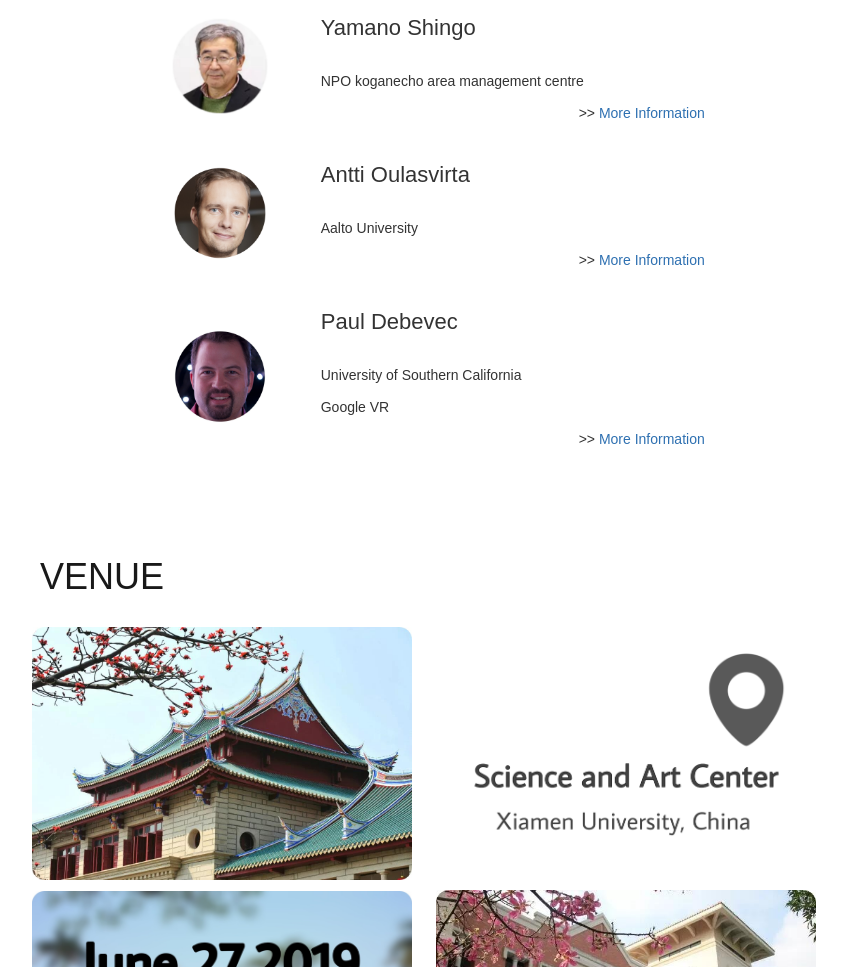
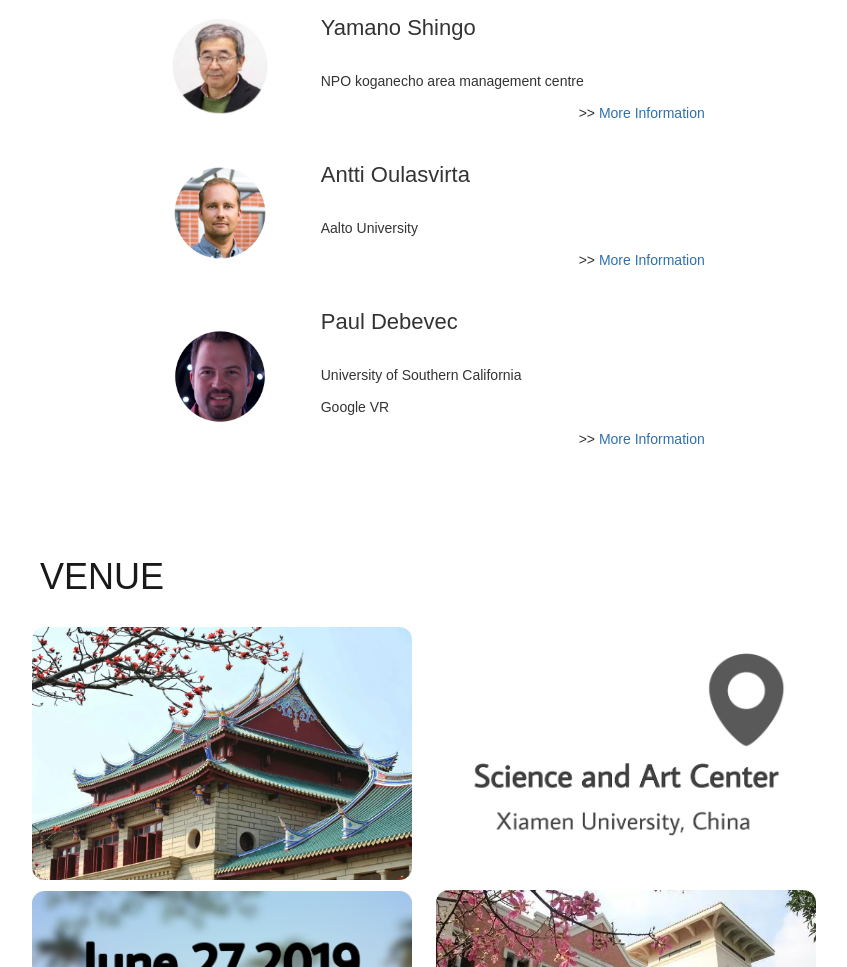
Before and after one commit to ChineseCHI2019/ChineseCHI2019.github.io, a plain HTML site: page index.html in a window 1280 px wide. Shown: the part 2087-3054 px from the top of the page, without its empty margins (96-943 px from the left). Drawn offline with Linux system fonts and the light colour scheme; a web font is replaced by a local one.

Commit message:
Update index.html

```diff
--- a/index.html
+++ b/index.html
@@ -293,7 +293,7 @@ jQuery.extend(Drupal.settings, {"basePath":"\/","pathPrefix":"","ajaxPageState":
 
 <div style="margin-top: 15px">
   <div class="rtecenter" style="display:inline-block;padding-left: 5px;padding-right: 5px;margin-left: 5px;margin-right: 5px;width:16%;vertical-align: middle;" >
-    <img class="img" src="sites/all/themes/business/images/keynote2.png" style="cursor:pointer;width: 60%" />
+    <img class="img" src="sites/all/themes/business/images/keynote2a.jpg" style="cursor:pointer;width: 60%" />
   </div>
   <div class="rtecenter" style="display:inline-block;padding-left: 5px;padding-right: 5px;margin-left: 5px;margin-right: 5px;width:40%;vertical-align: middle;">
 <p align="left" style="font-size:22px; line-height:50px; "> Antti Oulasvirta </p>
```
